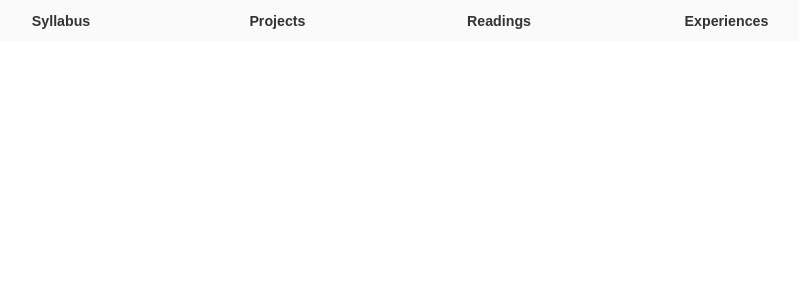
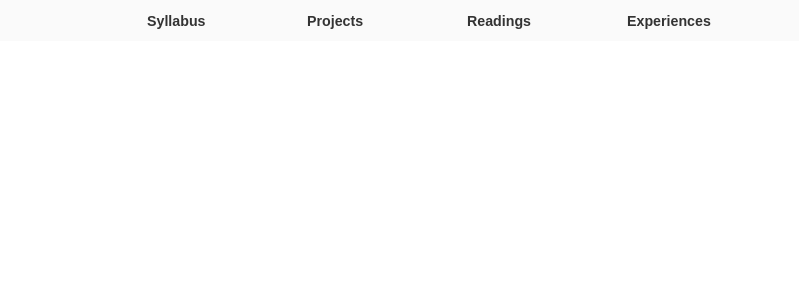
Before and after one commit to smbriones/smbriones.github.com, a Jekyll site: the page Challenges/index.html, which Jekyll copies as it is, in a window 1280 px wide. Shown: the top 300 px of the page, without its empty margins (186-985 px from the left). Built offline with Jekyll 4.4.1, drawn with Linux system fonts in a browser that asks for light colours; nearby versions of some CDN libraries.

Commit message:
improvements to nave bar

```diff
--- a/Challenges/stylesheets/module.css
+++ b/Challenges/stylesheets/module.css
@@ -7,7 +7,7 @@
   height: 1.602em;
   list-style: none;
   margin: 0 auto;
-  width: 68%;
+  width: 50%;
 }
 
 .m-nav-item {
--- a/Challenges/stylesheets/state.css
+++ b/Challenges/stylesheets/state.css
@@ -1,4 +1,7 @@
 /* - - - S T A T E - - - */
+
+
+/* iPhone */
 
 @media only screen and (max-width: 640px) {
   .m-top-nav {
@@ -7,6 +10,11 @@
   }
 
   .m-nav-item {
-    margin-top: 1em;
+    margin-top: 0.702em;
   }
+
+  nav[role=navigation] {
+    height: 2.887em;
+  }
+
 }
```
